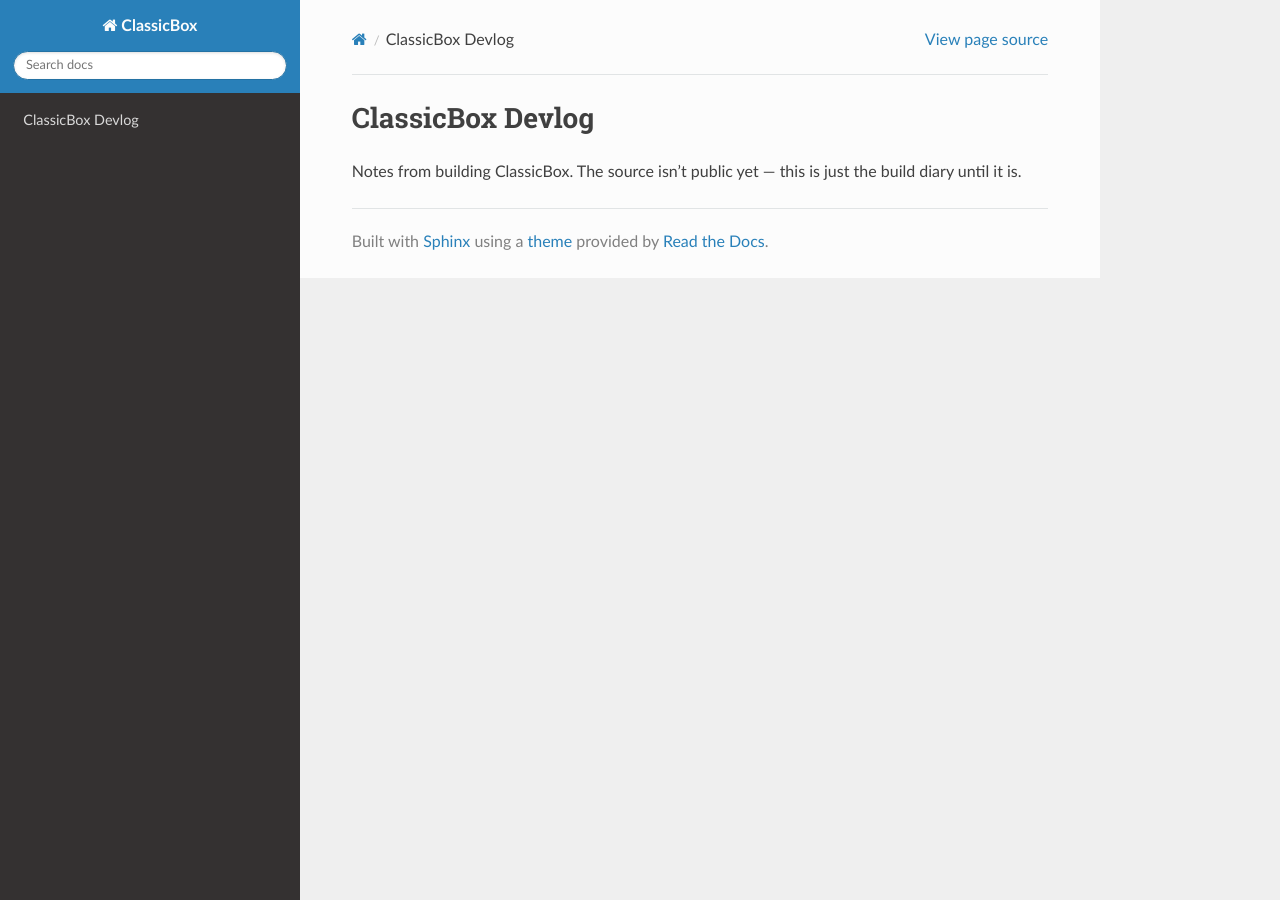
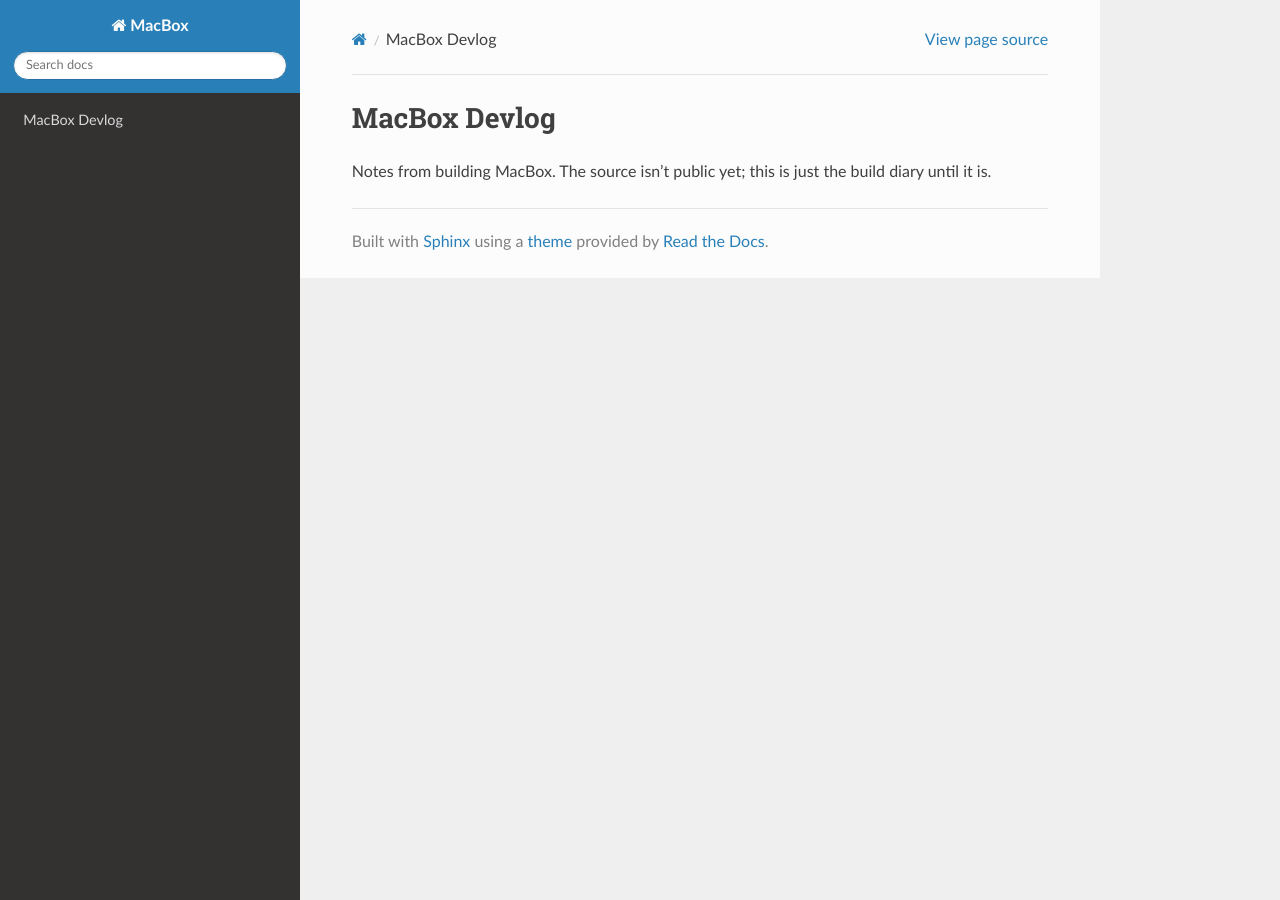
Before and after one commit to macbox-project/macbox-site, a Sphinx documentation site: the page built from docs/index.md, in a window 1280 px wide. Built offline with Sphinx 7.4.7 and the Read the Docs theme 3.1.0, drawn with Linux system fonts in a browser that asks for light colours.

Commit message:
Rename public website identity to MacBox

````diff
--- a/docs/conf.py
+++ b/docs/conf.py
@@ -1,10 +1,10 @@
-# Sphinx configuration for the ClassicBox site (https://classic.box).
+# Sphinx configuration for the MacBox site (https://mac.box/).
 #
 # Built and deployed by .github/workflows/pages.yml on every push to main.
 # Build it locally the same way CI does:
 #     sphinx-build -b html docs docs/_build/html
 
-project = "ClassicBox"
+project = "MacBox"
 author = "John Ballentine"
 
 # No copyright line in the footer. Sphinx only renders one when this is True,
@@ -27,10 +27,10 @@ extensions = [
 myst_enable_extensions = ["colon_fence"]
 
 html_theme = "sphinx_rtd_theme"
-html_title = "ClassicBox"
+html_title = "MacBox"
 
 # Absolute URLs in sitemap/canonical links. Must match the domain in _extra/CNAME.
-html_baseurl = "https://classic.box/"
+html_baseurl = "https://mac.box/"
 
 html_static_path = ["_static"]
 templates_path = ["_templates"]
@@ -39,8 +39,8 @@ templates_path = ["_templates"]
 html_css_files = ["custom.css"]
 
 # Everything in _extra/ is copied verbatim to the ROOT of the built site.
-# That is how docs/_extra/CNAME becomes /CNAME, which is the file GitHub Pages
-# reads to learn the custom domain.
+# That is how docs/_extra/CNAME becomes /CNAME. With a custom GitHub Actions
+# workflow, the Pages custom-domain setting must still be updated separately.
 html_extra_path = ["_extra"]
 
 exclude_patterns = ["_build", "Thumbs.db", ".DS_Store"]
--- a/docs/index.md
+++ b/docs/index.md
@@ -1,7 +1,7 @@
-# ClassicBox Devlog
+# MacBox Devlog
 
-Notes from building ClassicBox. The source isn't public yet — this is just the
-build diary until it is.
+Notes from building MacBox. The source isn't public yet; this is just the build
+diary until it is.
 
 ```{toctree}
 :maxdepth: 1
````
Also changed, not shown: README.md (+10 -7 lines), 1 other file.
